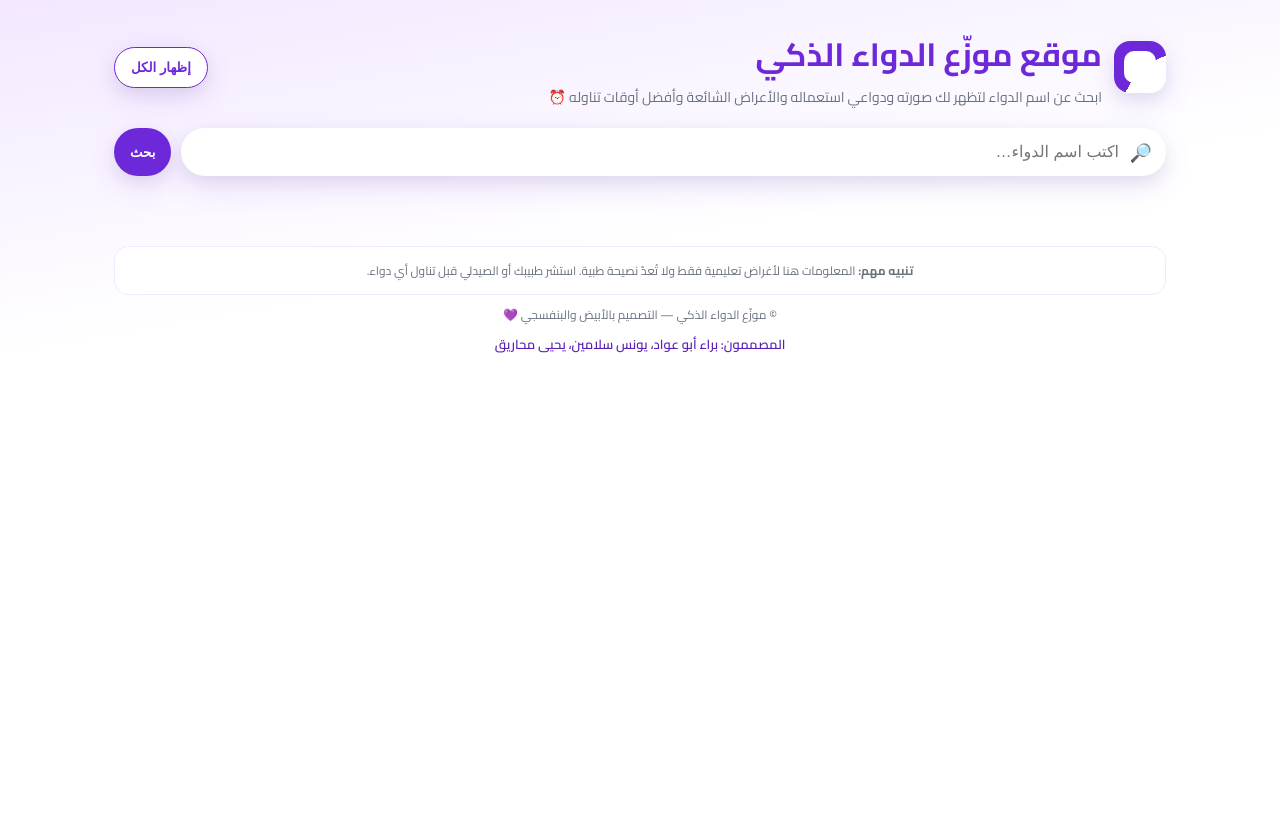
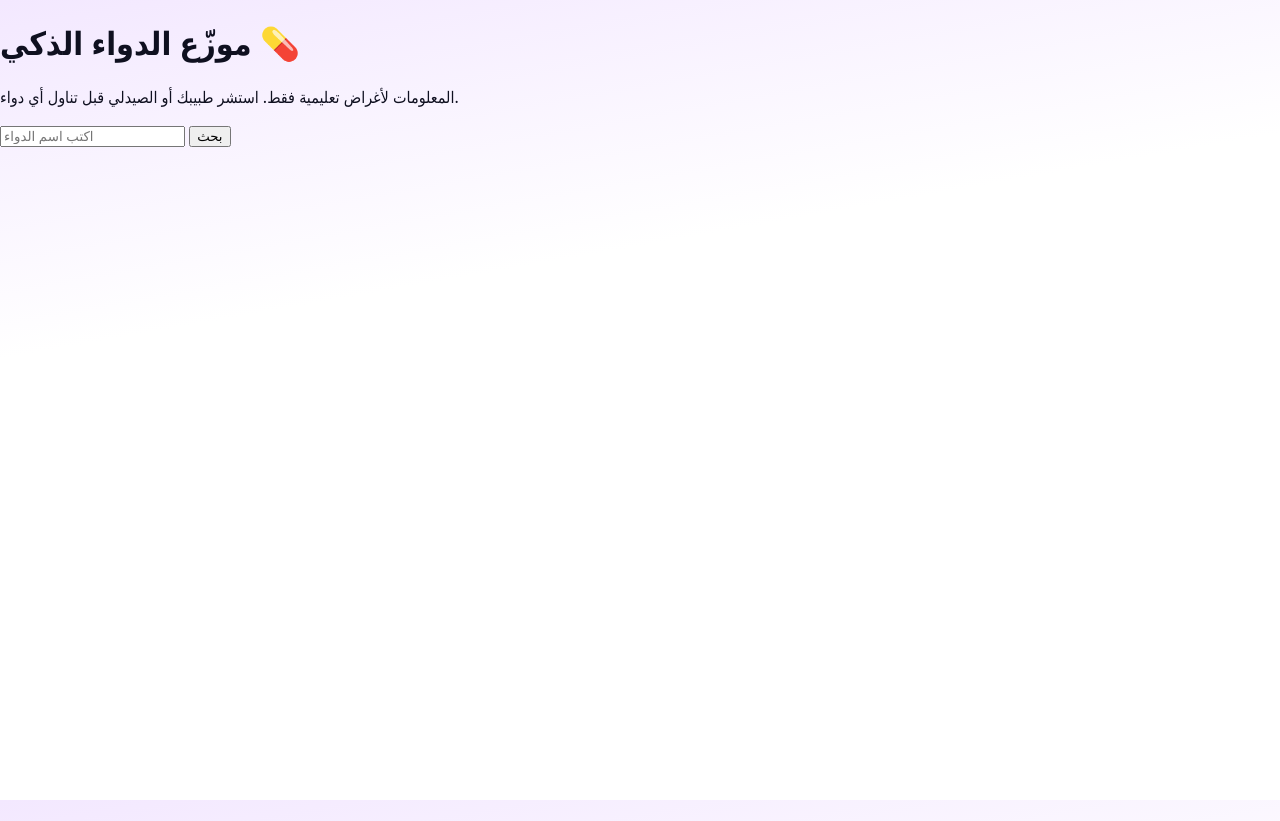
Before and after one commit to sayafbadarin-1/ai-clubs-dura-baraa-khamis, a plain HTML site: page index.html in a window 1280 px wide. Before the commit the page ends 800 px from the top, so only its background shows below. Drawn offline with Linux system fonts and the light colour scheme.

Commit message:
Update index.html

```diff
--- a/index.html
+++ b/index.html
@@ -1,48 +1,22 @@
 <!DOCTYPE html>
-<html lang="ar" dir="rtl">
+<html lang="ar">
 <head>
-  <meta charset="utf-8" />
-  <meta name="viewport" content="width=device-width, initial-scale=1" />
-  <title>موقع موزّع الدواء الذكي</title>
-  <link href="https://fonts.googleapis.com/css2?family=Cairo:wght@400;600;700&display=swap" rel="stylesheet">
-  <link rel="stylesheet" href="style.css">
+    <meta charset="UTF-8">
+    <meta name="viewport" content="width=device-width, initial-scale=1.0">
+    <title>موزّع الدواء الذكي</title>
+    <!-- ربط ملف CSS خارجي -->
+    <link rel="stylesheet" href="style.css">
 </head>
 <body>
-  <div class="container">
-    <header>
-      <div class="brand">
-        <div class="logo" aria-hidden="true"></div>
-        <div>
-          <h1>موقع موزّع الدواء الذكي</h1>
-          <p class="tagline">ابحث عن اسم الدواء لتظهر لك صورته ودواعي استعماله والأعراض الشائعة وأفضل أوقات تناوله ⏰</p>
-        </div>
-      </div>
-      <button class="pill-btn secondary" id="resetBtn" title="إظهار جميع الأدوية">إظهار الكل</button>
-    </header>
+    <h1>موزّع الدواء الذكي 💊</h1>
+    <p class="warning">المعلومات لأغراض تعليمية فقط. استشر طبيبك أو الصيدلي قبل تناول أي دواء.</p>
 
-    <section class="search-area" aria-label="البحث عن دواء">
-      <label class="search">
-        <span class="icon">🔎</span>
-        <input id="q" type="search" placeholder="اكتب اسم الدواء…" autocomplete="off" />
-      </label>
-      <button class="pill-btn" id="searchBtn">بحث</button>
-      <div class="chips" id="chips"></div>
-    </section>
+    <input type="text" id="medicineInput" placeholder="اكتب اسم الدواء">
+    <button onclick="searchMedicine()">بحث</button>
 
-    <section id="results" class="grid" aria-live="polite" aria-busy="false"></section>
-    <div id="emptyState" class="nores" hidden>
-      لم يتم العثور على نتائج. جرّب كتابة جزء من الاسم أو اختر فئة من الأعلى.
-    </div>
+    <div class="result" id="result" style="display: none;"></div>
 
-    <footer>
-      <div class="disclaimer">
-        <strong>تنبيه مهم:</strong> المعلومات هنا لأغراض تعليمية فقط ولا تُعدّ نصيحة طبية. استشر طبيبك أو الصيدلي قبل تناول أي دواء.
-      </div>
-      <div class="credit">© <span id="year"></span> موزّع الدواء الذكي — التصميم بالأبيض والبنفسجي 💜</div>
-      <div class="designers">المصممون: براء أبو عواد، يونس سلامين، يحيى محاريق</div>
-    </footer>
-  </div>
-
-  <script src="script.js"></script>
+    <!-- ربط ملف JavaScript خارجي -->
+    <script src="script.js"></script>
 </body>
 </html>
```
